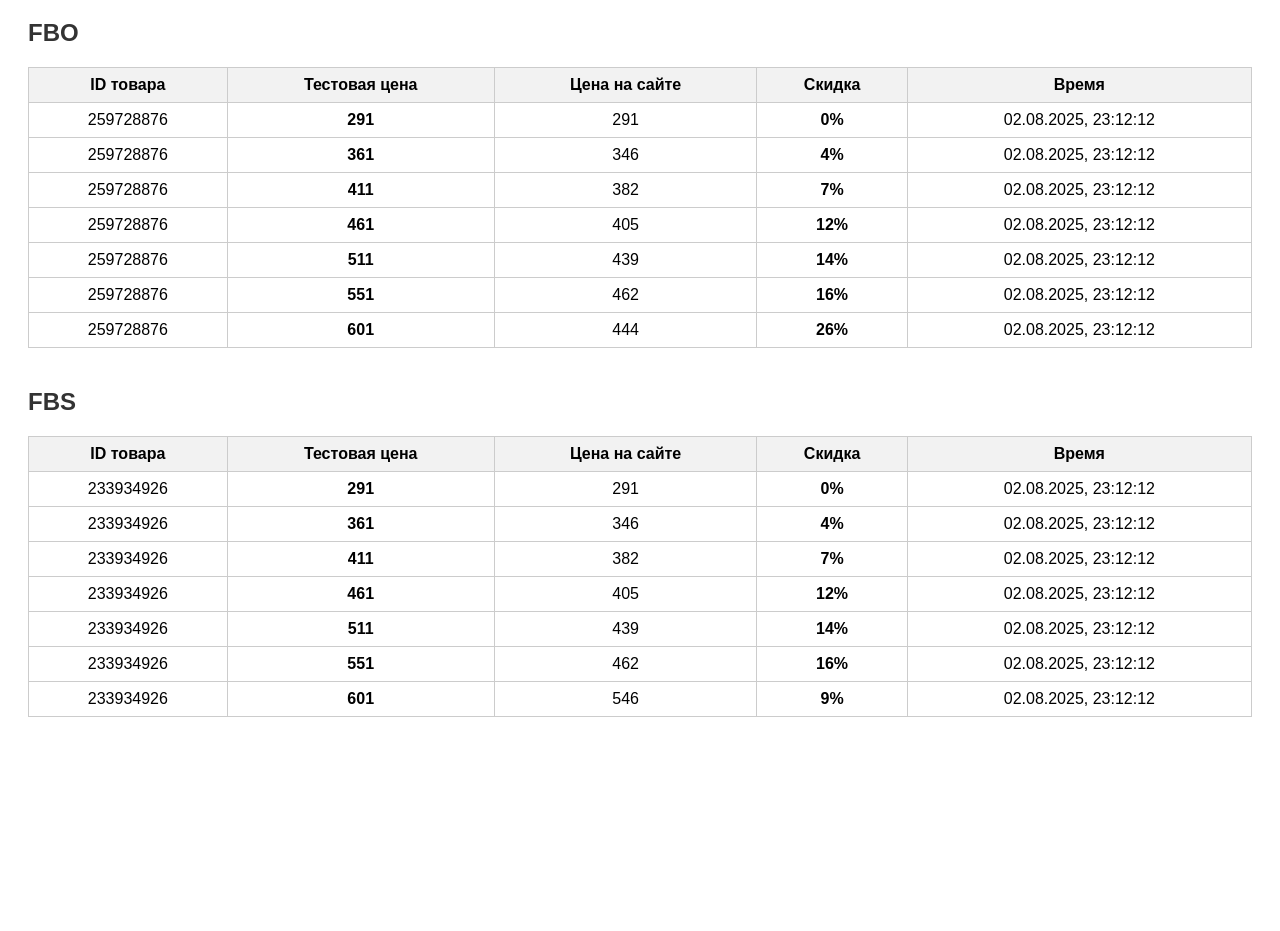
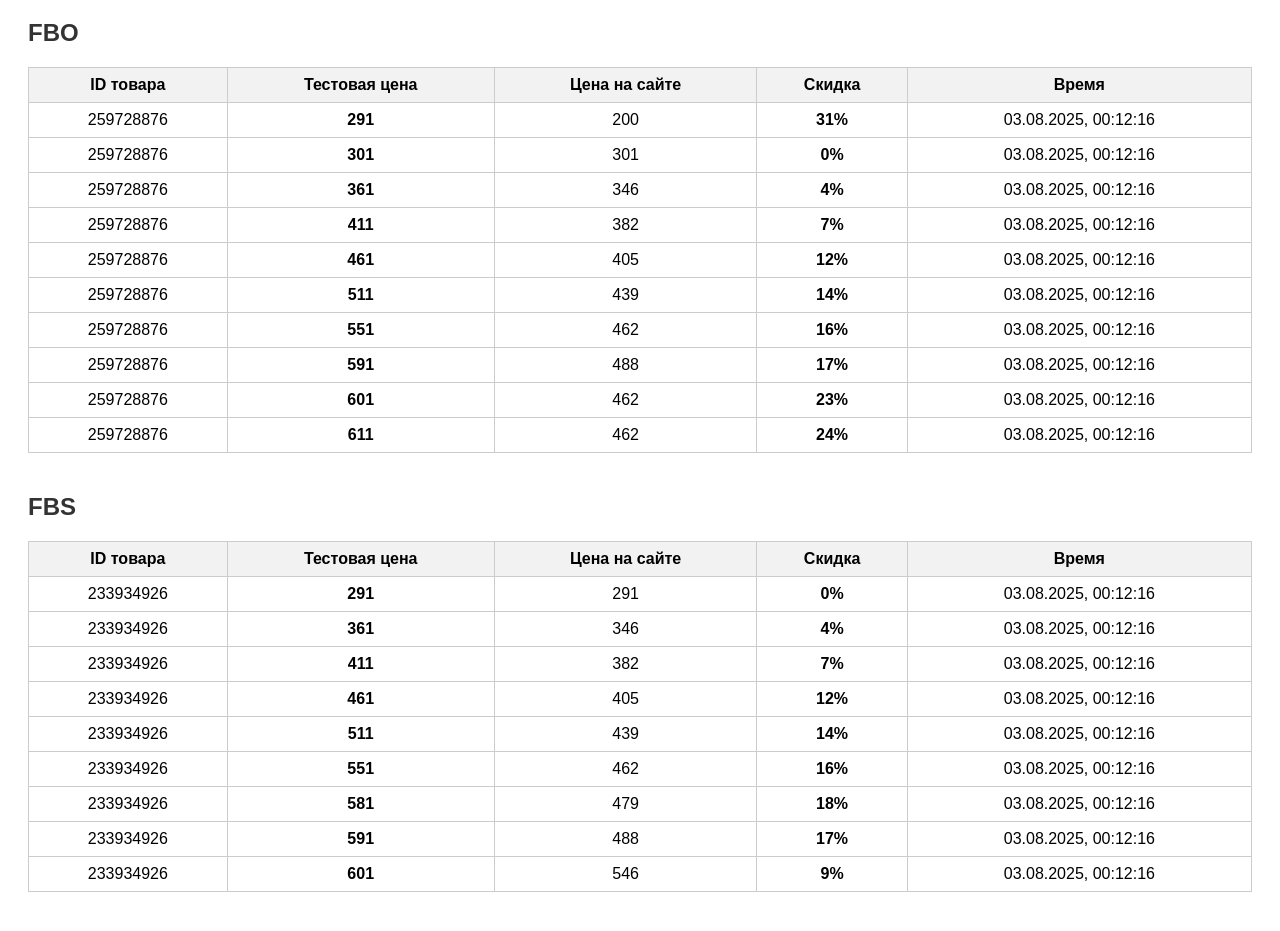
Before and after one commit to ilyakredo/wbDiscountsTracker, a website: page discountsView.html in a window 1280 px wide. Shown: the part 89-1020 px from the top of the page. Before the commit the page ends 874 px from the top, so only its background shows below. Drawn offline with Linux system fonts and the light colour scheme.

Commit message:
Update discounts.json [auto]

```diff
--- a/discountsView.html
+++ b/discountsView.html
@@ -17,85 +17,115 @@
     <h2>FBO</h2><table><tr><th>ID товара</th><th>Тестовая цена</th><th>Цена на сайте</th><th>Скидка</th><th>Время</th></tr><tr>
                 <td>259728876</td>
                 <td><b>291</b></td>
-                <td>291</td>
+                <td>200</td>
+                <td><b>31%</b></td>
+                <td>03.08.2025, 00:12:16</td>
+            </tr><tr>
+                <td>259728876</td>
+                <td><b>301</b></td>
+                <td>301</td>
                 <td><b>0%</b></td>
-                <td>02.08.2025, 23:12:12</td>
+                <td>03.08.2025, 00:12:16</td>
             </tr><tr>
                 <td>259728876</td>
                 <td><b>361</b></td>
                 <td>346</td>
                 <td><b>4%</b></td>
-                <td>02.08.2025, 23:12:12</td>
+                <td>03.08.2025, 00:12:16</td>
             </tr><tr>
                 <td>259728876</td>
                 <td><b>411</b></td>
                 <td>382</td>
                 <td><b>7%</b></td>
-                <td>02.08.2025, 23:12:12</td>
+                <td>03.08.2025, 00:12:16</td>
             </tr><tr>
                 <td>259728876</td>
                 <td><b>461</b></td>
                 <td>405</td>
                 <td><b>12%</b></td>
-                <td>02.08.2025, 23:12:12</td>
+                <td>03.08.2025, 00:12:16</td>
             </tr><tr>
                 <td>259728876</td>
                 <td><b>511</b></td>
                 <td>439</td>
                 <td><b>14%</b></td>
-                <td>02.08.2025, 23:12:12</td>
+                <td>03.08.2025, 00:12:16</td>
             </tr><tr>
                 <td>259728876</td>
                 <td><b>551</b></td>
                 <td>462</td>
                 <td><b>16%</b></td>
-                <td>02.08.2025, 23:12:12</td>
+                <td>03.08.2025, 00:12:16</td>
+            </tr><tr>
+                <td>259728876</td>
+                <td><b>591</b></td>
+                <td>488</td>
+                <td><b>17%</b></td>
+                <td>03.08.2025, 00:12:16</td>
             </tr><tr>
                 <td>259728876</td>
                 <td><b>601</b></td>
-                <td>444</td>
-                <td><b>26%</b></td>
-                <td>02.08.2025, 23:12:12</td>
+                <td>462</td>
+                <td><b>23%</b></td>
+                <td>03.08.2025, 00:12:16</td>
+            </tr><tr>
+                <td>259728876</td>
+                <td><b>611</b></td>
+                <td>462</td>
+                <td><b>24%</b></td>
+                <td>03.08.2025, 00:12:16</td>
             </tr></table><h2>FBS</h2><table><tr><th>ID товара</th><th>Тестовая цена</th><th>Цена на сайте</th><th>Скидка</th><th>Время</th></tr><tr>
                 <td>233934926</td>
                 <td><b>291</b></td>
                 <td>291</td>
                 <td><b>0%</b></td>
-                <td>02.08.2025, 23:12:12</td>
+                <td>03.08.2025, 00:12:16</td>
             </tr><tr>
                 <td>233934926</td>
                 <td><b>361</b></td>
                 <td>346</td>
                 <td><b>4%</b></td>
-                <td>02.08.2025, 23:12:12</td>
+                <td>03.08.2025, 00:12:16</td>
             </tr><tr>
                 <td>233934926</td>
                 <td><b>411</b></td>
                 <td>382</td>
                 <td><b>7%</b></td>
-                <td>02.08.2025, 23:12:12</td>
+                <td>03.08.2025, 00:12:16</td>
             </tr><tr>
                 <td>233934926</td>
                 <td><b>461</b></td>
                 <td>405</td>
                 <td><b>12%</b></td>
-                <td>02.08.2025, 23:12:12</td>
+                <td>03.08.2025, 00:12:16</td>
             </tr><tr>
                 <td>233934926</td>
                 <td><b>511</b></td>
                 <td>439</td>
                 <td><b>14%</b></td>
-                <td>02.08.2025, 23:12:12</td>
+                <td>03.08.2025, 00:12:16</td>
             </tr><tr>
                 <td>233934926</td>
                 <td><b>551</b></td>
                 <td>462</td>
                 <td><b>16%</b></td>
-                <td>02.08.2025, 23:12:12</td>
+                <td>03.08.2025, 00:12:16</td>
+            </tr><tr>
+                <td>233934926</td>
+                <td><b>581</b></td>
+                <td>479</td>
+                <td><b>18%</b></td>
+                <td>03.08.2025, 00:12:16</td>
+            </tr><tr>
+                <td>233934926</td>
+                <td><b>591</b></td>
+                <td>488</td>
+                <td><b>17%</b></td>
+                <td>03.08.2025, 00:12:16</td>
             </tr><tr>
                 <td>233934926</td>
                 <td><b>601</b></td>
                 <td>546</td>
                 <td><b>9%</b></td>
-                <td>02.08.2025, 23:12:12</td>
+                <td>03.08.2025, 00:12:16</td>
             </tr></table></body></html>
```
Also changed, not shown: discounts.json (+33 -3 lines).
